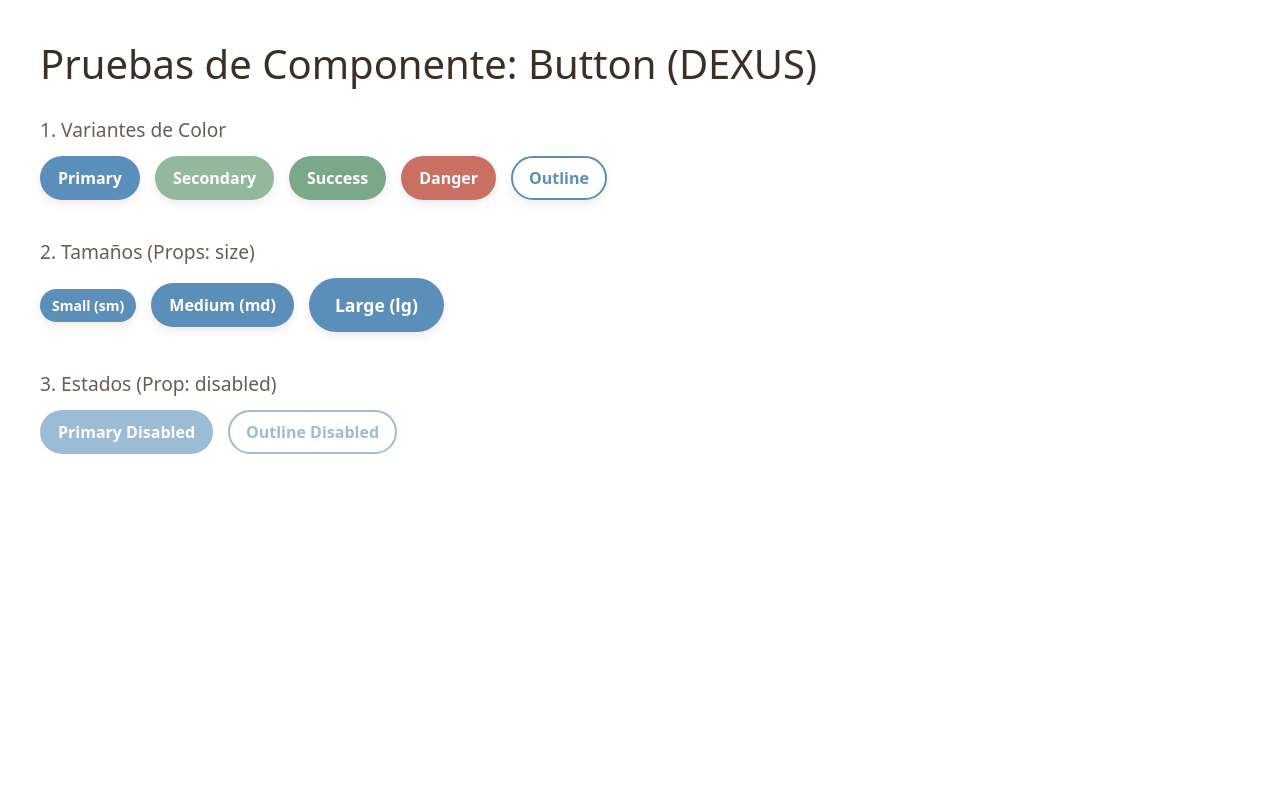
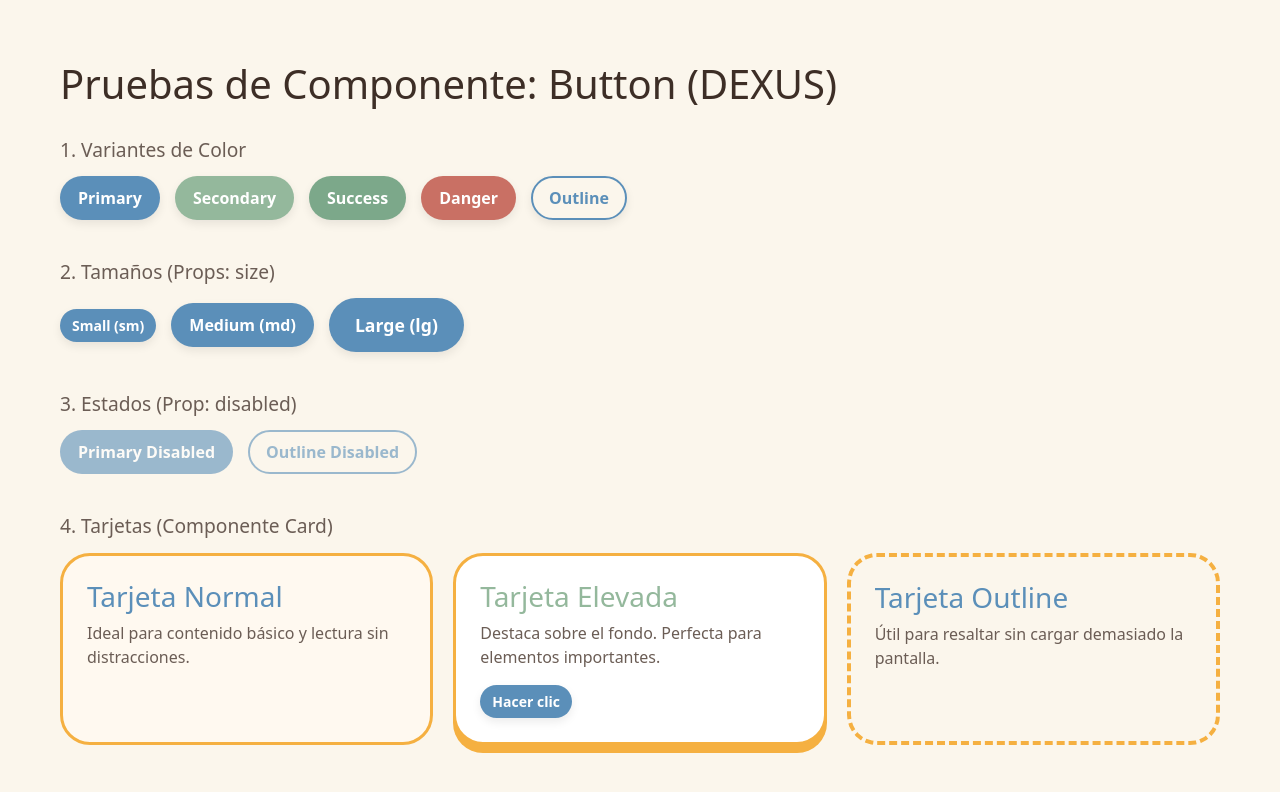
Before and after one commit to mateogarzon90-png/dexus-cuidar-el-alma, a React (Vite) app in the folder dexus-design-system/: page / in a window 1280 px wide. Shown: the top 792 px of the page. Built offline with nearby package versions, Linux system fonts and the light colour scheme.

Commit message:
feature- card component created

```diff
--- a/dexus-design-system/src/App.jsx
+++ b/dexus-design-system/src/App.jsx
@@ -1,10 +1,11 @@
 import React from 'react';
 // ¡Atención aquí! Asegúrate de que la ruta coincida con donde pusiste la carpeta
 import Button from './components/ui/Button/Button.jsx';
+import Card from './components/ui/Card/Card.jsx';
 
 function App() {
   return (
-    <div style={{ padding: '40px', fontFamily: 'system-ui, sans-serif', backgroundColor: '#ffffff', minHeight: '100vh' }}>
+    <div style={{ padding: '60px', fontFamily: 'system-ui, sans-serif', backgroundColor: '#FBF6EC', minHeight: '100vh' }}>
       <h1 style={{ color: '#3D2E26', marginBottom: '30px' }}>
         Pruebas de Componente: Button (DEXUS)
       </h1>
@@ -46,6 +47,39 @@ function App() {
         </div>
       </section>
 
+
+
+
+      {/* PRUEBA 4: COMPONENTE CARD */}
+      <section style={{ marginTop: '40px' }}>
+        <h2 style={{ fontSize: '1.2rem', color: '#6B5D55', marginBottom: '15px' }}>
+          4. Tarjetas (Componente Card)
+        </h2>
+
+        <div style={{ display: 'grid', gridTemplateColumns: 'repeat(auto-fit, minmax(250px, 1fr))', gap: '20px' }}>
+
+          {/* Card Normal */}
+          <Card variant="normal">
+            <h3 style={{ marginTop: 0, color: '#5B8FB9' }}>Tarjeta Normal</h3>
+            <p style={{ color: '#6B5D55' }}>Ideal para contenido básico y lectura sin distracciones.</p>
+          </Card>
+
+          {/* Card Elevada */}
+          <Card variant="elevada">
+            <h3 style={{ marginTop: 0, color: '#94B89C' }}>Tarjeta Elevada</h3>
+            <p style={{ color: '#6B5D55' }}>Destaca sobre el fondo. Perfecta para elementos importantes.</p>
+            {/* ¡Fíjate cómo podemos meter el botón que hiciste antes dentro de la tarjeta! */}
+            <Button variant="primary" size="sm">Hacer clic</Button>
+          </Card>
+
+          {/* Card Outline */}
+          <Card variant="outline">
+            <h3 style={{ marginTop: 0, color: '#5B8FB9' }}>Tarjeta Outline</h3>
+            <p style={{ color: '#6B5D55' }}>Útil para resaltar sin cargar demasiado la pantalla.</p>
+          </Card>
+
+        </div>
+      </section>
     </div>
   );
 }
--- /dev/null
+++ b/dexus-design-system/src/components/ui/Card/Card.css
@@ -0,0 +1,51 @@
+/* --- 1. BASE DE LA TARJETA (Kids UI Dinámico) --- */
+.dexus-card {
+  border-radius: 30px; /* Bordes extra redondos, casi como nubes */
+  padding: 24px;
+  color: #3D2E26;
+  box-sizing: border-box;
+  width: 100%;
+  font-family: inherit;
+
+  /* Animación de rebote fluida para que parezca viva al pasar el ratón */
+  transition: all 0.3s cubic-bezier(0.175, 0.885, 0.32, 1.275);
+}
+
+/* Efecto global: todas las tarjetas "saltan" un poquito al pasar el ratón */
+.dexus-card:hover {
+  transform: translateY(-5px);
+}
+
+/* --- 2. VARIANTES CON COLOR MIEL (#F5B041) --- */
+
+/* Normal: Fondo crema muy suave con un borde miel sólido */
+.dexus-card-normal {
+  background-color: #FFF9F0;
+  border: 3px solid #F5B041;
+  box-shadow: none;
+}
+
+/* Elevada: El efecto "Juguete 3D". Sombra sólida gruesa en color miel */
+.dexus-card-elevada {
+  background-color: #FFFFFF;
+  border: 3px solid #F5B041;
+  /* Esta es la magia: una sombra dura que le da volumen físico */
+  box-shadow: 0 8px 0 #F5B041;
+}
+
+/* Al pasar el ratón, la tarjeta elevada flota un poco más y la sombra crece */
+.dexus-card-elevada:hover {
+  transform: translateY(-8px);
+  box-shadow: 0 11px 0 #F5B041;
+}
+
+/* Outline: Estilo "cuaderno de actividades" o recortable */
+.dexus-card-outline {
+  background-color: transparent;
+  /* Borde punteado grueso súper divertido */
+  border: 4px dashed #F5B041;
+}
+
+.dexus-card-outline:hover {
+  background-color: rgba(245, 176, 65, 0.1); /* Se tiñe un poquito de miel al vuelo */
+}
--- /dev/null
+++ b/dexus-design-system/src/components/ui/Card/Card.jsx
@@ -0,0 +1,16 @@
+import React from 'react';
+import './Card.css';
+
+const Card = ({ variant = 'normal', children }) => {
+  // Generamos la clase dinámica basada en la variante elegida
+  const className = `dexus-card dexus-card-${variant}`;
+
+  return (
+    <div className={className}>
+      {/* Aquí es donde se inyectará el contenido */}
+      {children}
+    </div>
+  );
+};
+
+export default Card;
--- /dev/null
+++ b/dexus-design-system/src/components/ui/Card/Index.js
@@ -0,0 +1 @@
+export { default } from './Card';
```
Also changed, not shown: dexus-design-system/src/components/ui/Card/README.md (added).
